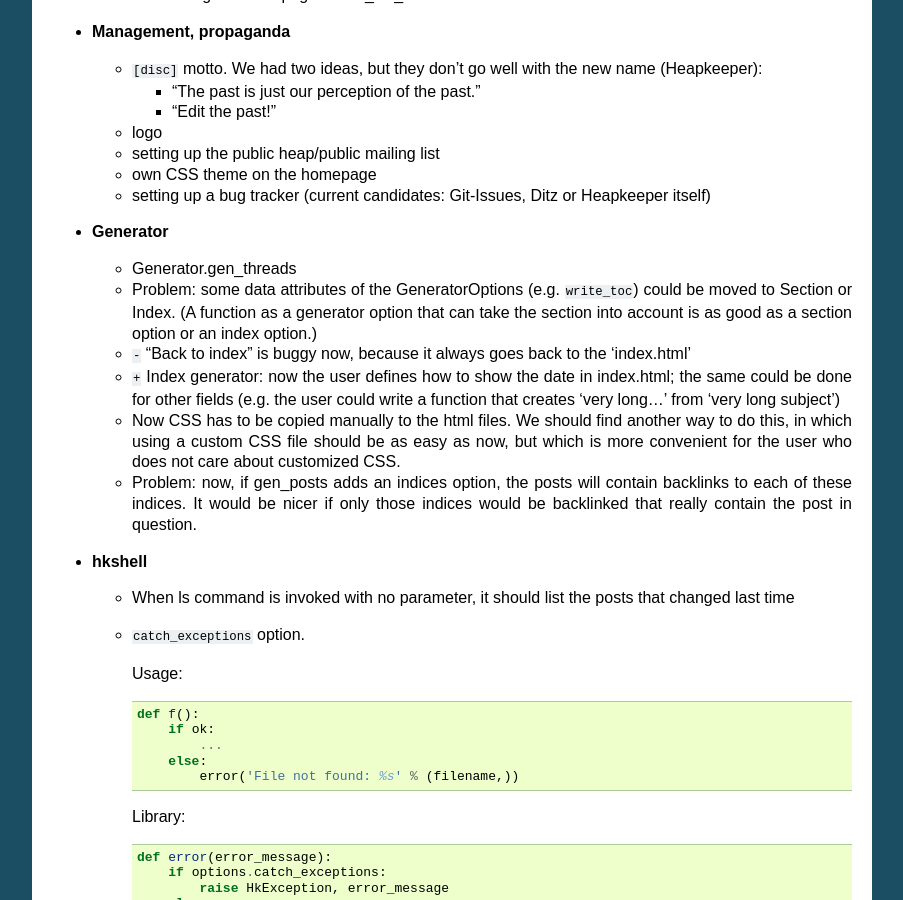
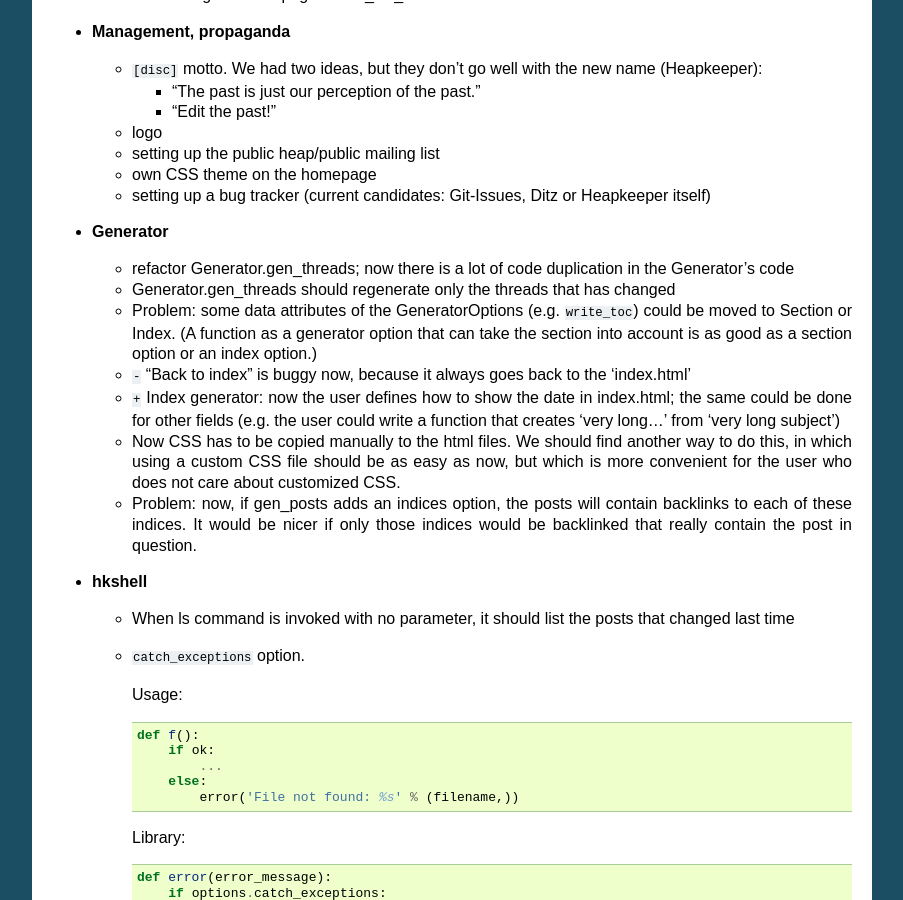
Before and after one commit to hcs42/heapkeeper-old, a Sphinx documentation site: the page built from doc/todo.rst, in a window 1280 px wide and 900 px high, scrolled down 1157 px. Shown: the whole window, without its empty margins (198-1101 px from the left). Built offline with Sphinx 7.4.7, drawn with Linux system fonts in a browser that asks for light colours.

Commit message:
Todo: item added

```diff
--- a/doc/todo.rst
+++ b/doc/todo.rst
@@ -85,7 +85,9 @@ Todo items
 
 * **Generator**
 
-  * Generator.gen_threads
+  * refactor Generator.gen_threads; now there is a lot of code duplication in
+    the Generator's code
+  * Generator.gen_threads should regenerate only the threads that has changed
   * Problem: some data attributes of the GeneratorOptions (e.g. ``write_toc``)
     could be moved to Section or Index. (A function as a generator option that
     can take the section into account is as good as a section option or an
```
